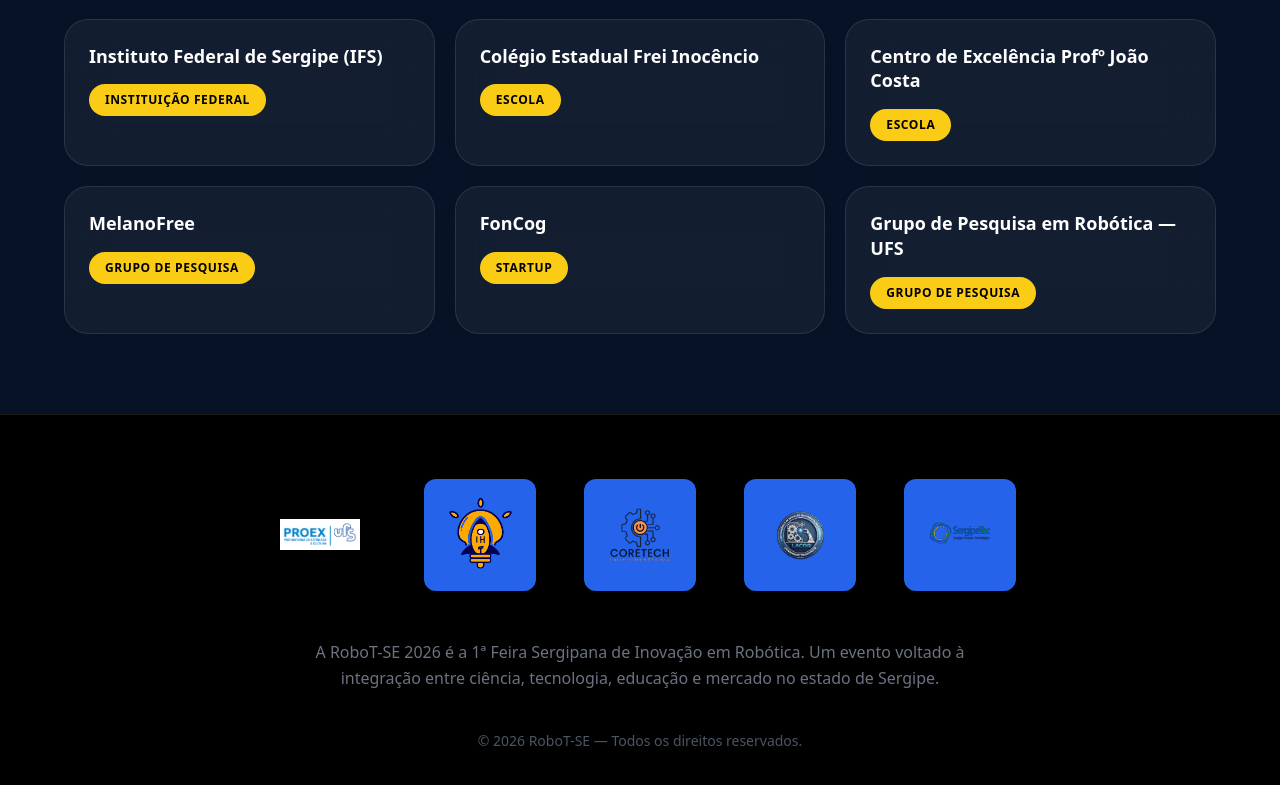
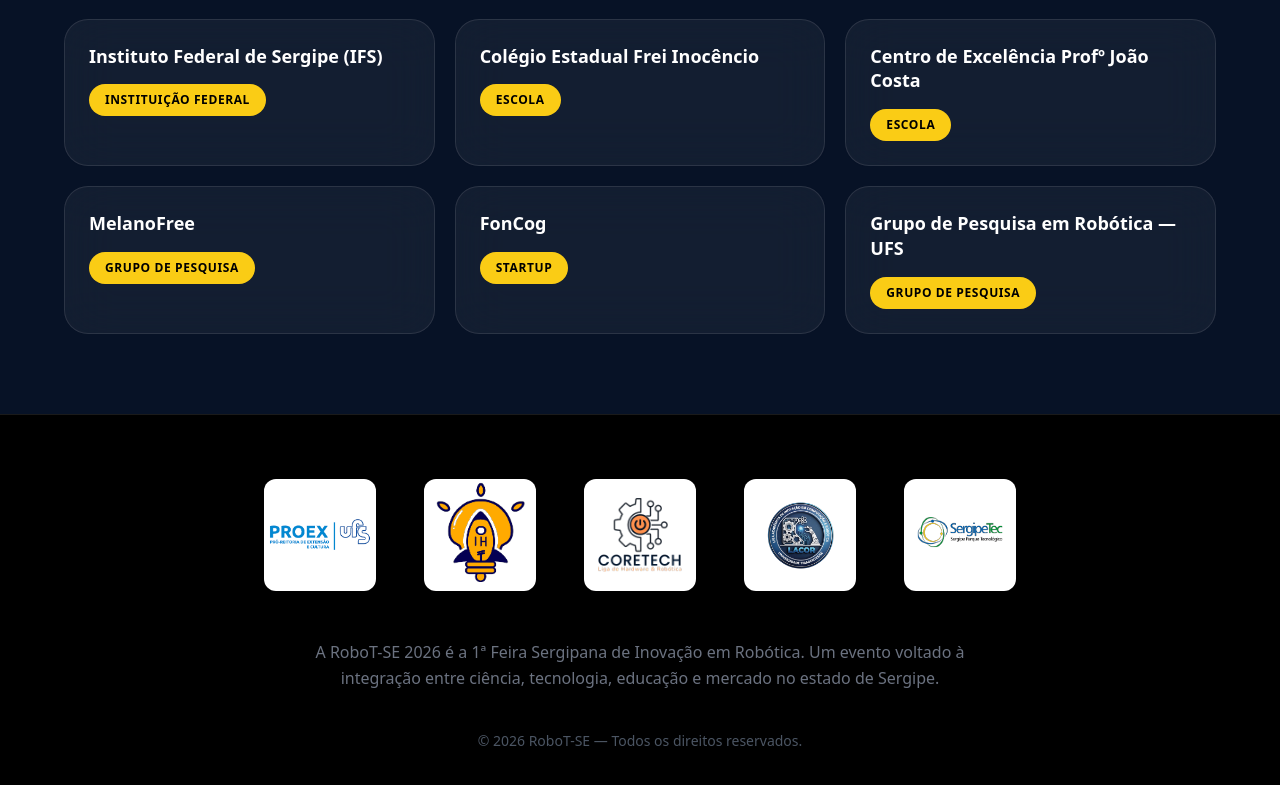
Before and after one commit to Irandisilvaa/robot-se-landing, a React (Vite) app: page / in a window 1280 px wide. Shown: the part 4686-5471 px from the top of the page. Built offline with nearby package versions, Linux system fonts and the light colour scheme.

Commit message:
ajuste nas logos

```diff
--- a/src/App.tsx
+++ b/src/App.tsx
@@ -700,23 +700,23 @@
           <div className="flex flex-wrap justify-center gap-6 md:gap-12">
 
   {/* Repita este padrão para cada logo */}
-  <div className="bg-white-600 p-4 rounded-xl flex items-center justify-center h-28 w-28">
+  <div className="bg-white  rounded-xl flex items-center justify-center h-28 w-28">
     <img src="/proex.png" className="h-full w-full object-contain" />
   </div>
 
-  <div className="bg-blue-600 p-4 rounded-xl flex items-center justify-center h-28 w-28">
+  <div className="bg-white rounded-xl flex items-center justify-center h-28 w-28">
     <img src="/logoih.svg" className="h-full w-full object-contain" />
   </div>
 
-  <div className="bg-blue-600 p-4 rounded-xl flex items-center justify-center h-28 w-28">
+  <div className="bg-white  rounded-xl flex items-center justify-center h-28 w-28">
     <img src="/logocore.svg" className="h-full w-full object-contain" />
   </div>
 
-  <div className="bg-blue-600 p-4 rounded-xl flex items-center justify-center h-28 w-28">
+  <div className="bg-white  rounded-xl flex items-center justify-center h-28 w-28">
     <img src="/logocor.svg" className="h-full w-full object-contain" />
   </div>
 
-  <div className="bg-blue-600 p-4 rounded-xl flex items-center justify-center h-28 w-28">
+  <div className="bg-white  rounded-xl flex items-center justify-center h-28 w-28">
     <img src="/logosp.svg" className="h-full w-full object-contain" />
   </div>
 
```
